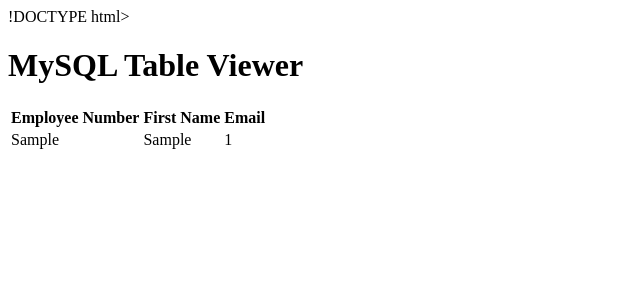
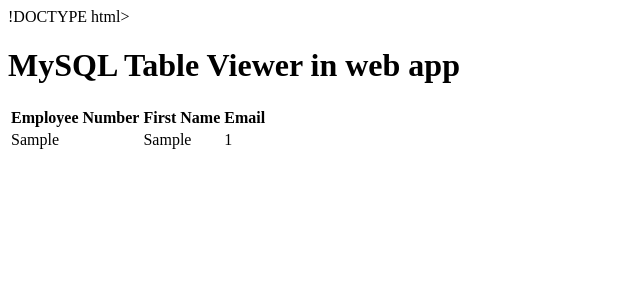
Before and after one commit to burkhardsommer/mywebapp, a PHP site: page / in a window 1280 px wide. Shown: the top 300 px of the page, without its empty margins (0-640 px from the left). Run offline with PHP 8.4, Linux system fonts and the light colour scheme; tables that the repository leaves empty or names only in its code hold one stand-in row (values such as "Sample post"); data that the repository does not hold is empty.

Commit message:
updated index.php with text

```diff
--- a/index.php
+++ b/index.php
@@ -4,7 +4,7 @@
 	<title>MySQL Table Viewer</title>
 </head>
 <body>
-	<h1>MySQL Table Viewer</h1>
+	<h1>MySQL Table Viewer in web app</h1>
 	<?php
 		// Define database connection variables
 		$servername = "mysqlserver10002.mysql.database.azure.com";
```
